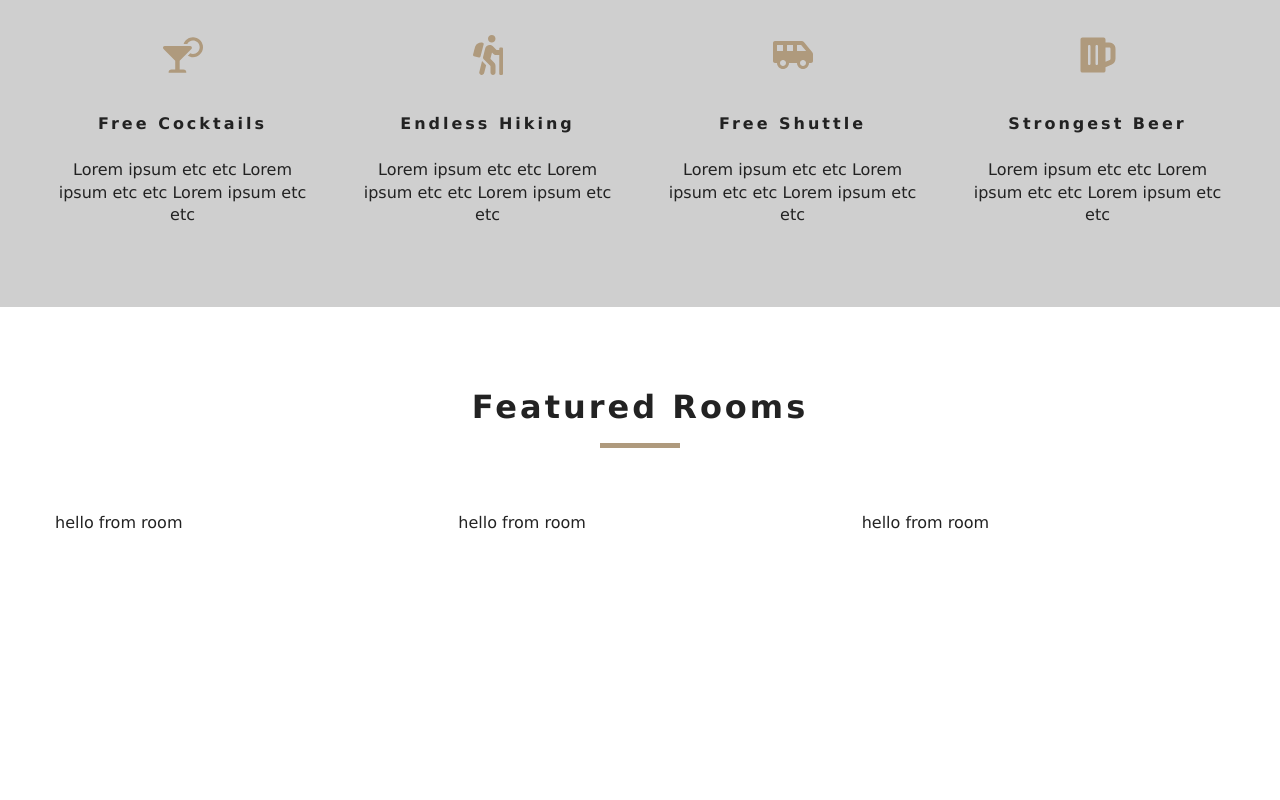
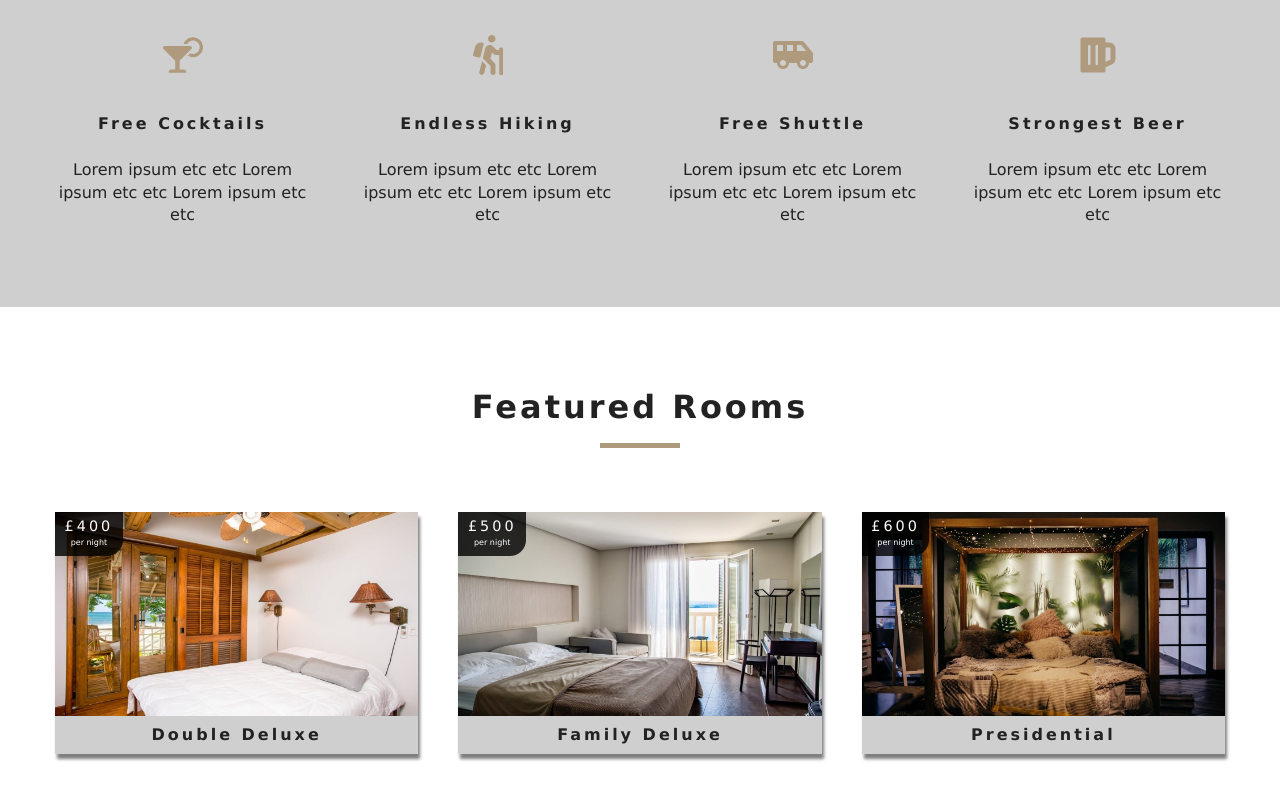
Before and after one commit to onitwin/reactbeachtutorial, a React (Create React App) app: page / in a window 1280 px wide. Shown: the part 972-1772 px from the top of the page. Before the commit the page ends 1586 px from the top, so only its background shows below. Built offline with nearby package versions, Linux system fonts and the light colour scheme.

Commit message:
single room context updated

```diff
--- a/src/Context.js
+++ b/src/Context.js
@@ -30,12 +30,19 @@
 
   }
 
+  getRoom=(slug)=>{
+    let tempRooms=[...this.state.rooms]
+    const room=tempRooms.find(room =>room.slug===slug)
+    return room
+
+  }
+
 
 
 
   render(){
     return(
-      <RoomContext.Provider value={{...this.state}}>
+      <RoomContext.Provider value={{...this.state,getRoom:this.getRoom}}>
       {this.props.children}
       </RoomContext.Provider>
     )
--- a/src/components/Room.js
+++ b/src/components/Room.js
@@ -1,12 +1,32 @@
 import React from "react"
+import {Link} from 'react-router-dom'
+import defaultImg from "../images/room-1.jpeg"
+import PropTypes from "prop-types"
 
 
-const Room=()=>{
+const Room=({room})=>{
+  const {name,slug,images,price}= room
   return(
-    <div >
-    hello from room
+    <article className="room">
+    <div className="img-container">
+    <img src={images[0] || defaultImg} alt="single room"/>
+    <div className="price-top">
+    <h6>£{price}</h6>
+    <p>per night</p>
     </div>
+    <Link to={`/rooms/${slug}`} className='btn-primary room-link'>Features</Link>
+    </div>
+    <p className="room-info">{name}</p>
+    </article>
   )
+}
+Room.propTypes={
+  room:PropTypes.shape({
+    name:PropTypes.string.isRequired,
+    slug:PropTypes.string.isRequired,
+    images:PropTypes.arrayOf(PropTypes.string).isRequired,
+    price:PropTypes.number.isRequired
+  })
 }
 
 export default Room;
--- a/src/pages/SingleRoom.js
+++ b/src/pages/SingleRoom.js
@@ -1,7 +1,32 @@
 import React, {Component} from 'react'
+import defaultBcg from '../images/room-1.jpeg'
+import Hero from "../components/Hero"
+import Banner from "../components/Banner"
+import {Link } from "react-router-dom"
+import {RoomContext} from "../Context"
 
 class SingleRoom extends Component{
+  constructor(props){
+    super(props)
+    this.state={
+      slug:this.props.match.params.slug,
+      defaultBcg
+    }
+  }
+
+  static contextType=RoomContext;
+
+  componentDidMount(){
+
+  }
+
   render(){
+
+    const {getRoom}=this.context
+    const room=getRoom(this.state.slug);
+    console.log(room)
+
+
     return(
       <div>
     hello from the Single Rooms Page
```
